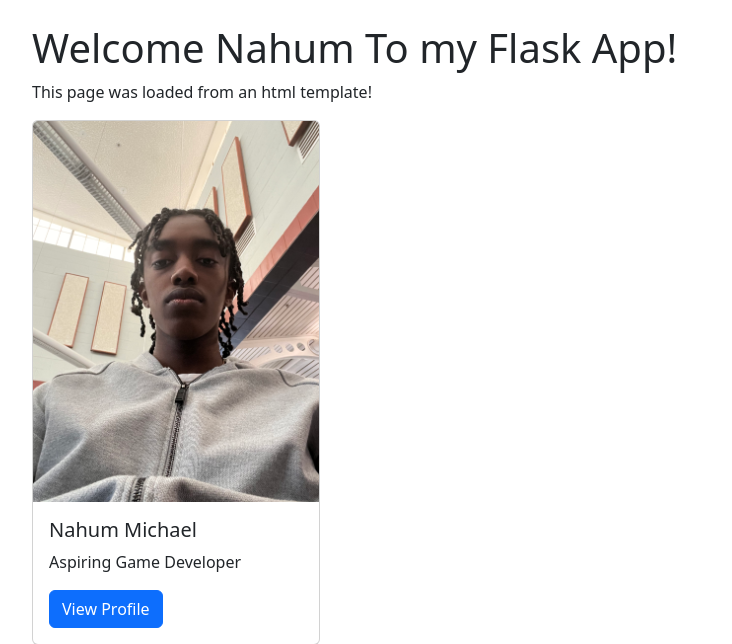
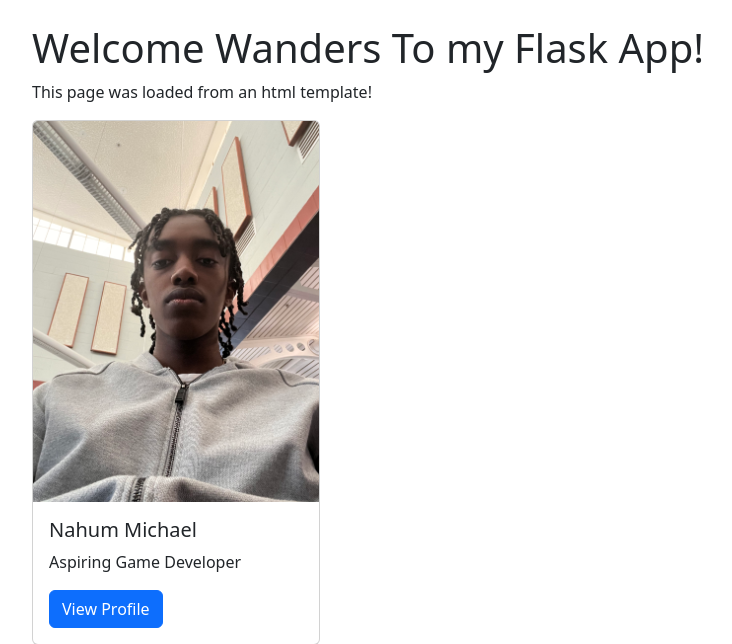
Before and after one commit to Nahummichael/NahumFallQuarter, a Flask app: page / in a window 1280 px wide. Shown: the part 56-700 px from the top of the page, without its empty margins (50-782 px from the left). Run offline with Flask 3, Linux system fonts and the light colour scheme; some libraries are stand-ins or nearby versions.

Commit message:
better welcome bit

```diff
--- a/templates/index.html
+++ b/templates/index.html
@@ -37,7 +37,7 @@
     {%block content %}
 
 
-    <h1>Welcome Nahum To my Flask App!</h1>
+    <h1>Welcome Wanders To my Flask App!</h1>
     <p>This page was loaded from an html template!</p>
 
 
```
